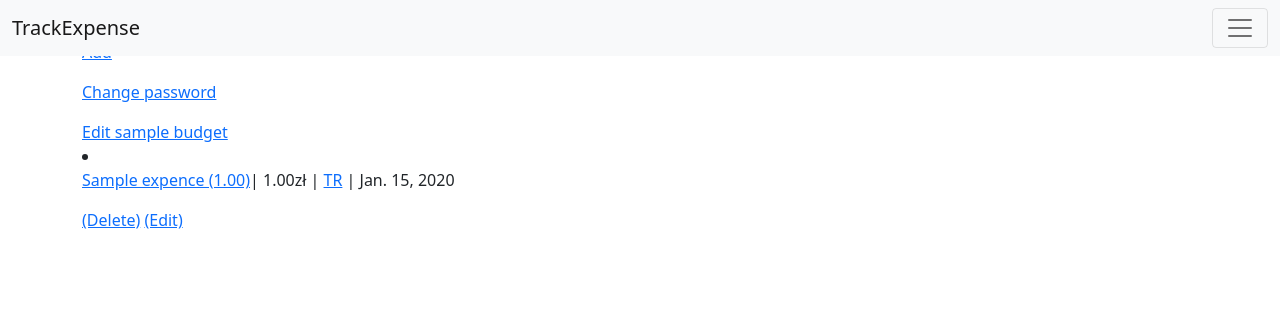
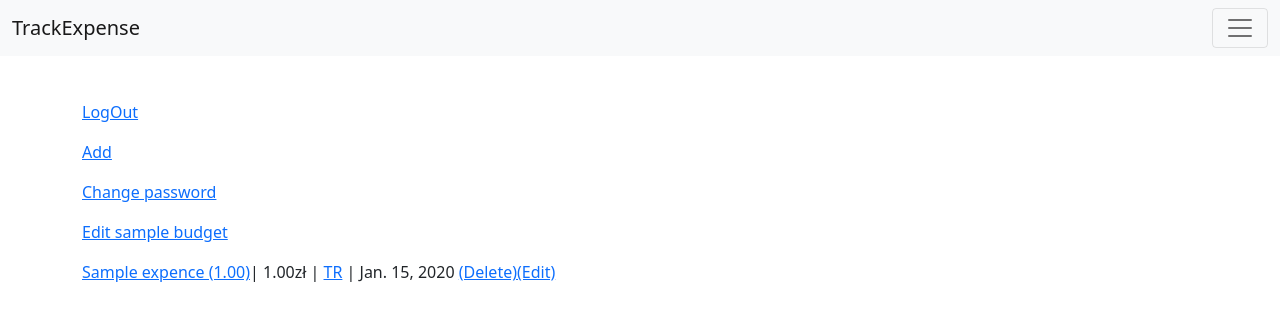
Before and after one commit to jankarolewskIT/TrackExpense, a Django app: page /viewer/ in a window 1280 px wide. Shown: the top 321 px of the page. Run offline with Django 3.2, Linux system fonts and the light colour scheme; a user stored in the database is signed in; tables that the repository leaves empty hold one stand-in row (values such as "Sample post").

Commit message:
fix base.html and profile.html

```diff
--- a/viewer/templates/base.html
+++ b/viewer/templates/base.html
@@ -33,7 +33,7 @@
                   {{ user.profile.budget }}
                 </a>
                 <ul class="dropdown-menu" aria-labelledby="offcanvasNavbarDropdown">
-                  <li><a class="dropdown-item" href="{% url "edit_budget" budget.id %}">Edit budget</a></li>
+                  <li><a class="dropdown-item" href="#">Edit budget</a></li>
                   <li><a class="dropdown-item" href="#">Another action</a></li>
                   <li>
                     <hr class="dropdown-divider">
@@ -62,8 +62,8 @@
       </div>
     </nav>
 
-<section class="container justify-content">
-    <div class="content">
+    <section class="container justify-content" style="padding-top: 100px">
+        <div class="content ">
             {% if user.is_authenticated %}
                 <p><a href="{% url "logout" %}">LogOut</a></p>
             {% else %}
--- a/viewer/templates/profile.html
+++ b/viewer/templates/profile.html
@@ -11,16 +11,16 @@
     <p><a href="{% url "change_password" %}">Change password</a></p>
     {% block expence_list %}
 
-        <a href="{% url "edit_budget" budget.id %}">Edit {{ user }} budget</a>
+        <p><a href="{% url "edit_budget" budget.id %}">Edit {{ user }} budget</a></p>
 
         {% for obj in expenses %}
-        <li>
-            <div>
-                <p><a href="{% url "expence_detail" obj.id %}">{{ obj }}</a>| {{ obj.value }}zł | <a href="{% url "category_detail" obj.category %}">{{ obj.category }}</a> | {{ obj.date }}</p>
+        <table class="table table-striped">
+            <tr class="table-primary">
+                <a href="{% url "expence_detail" obj.id %}">{{ obj }}</a>| {{ obj.value }}zł | <a href="{% url "category_detail" obj.category %}">{{ obj.category }}</a> | {{ obj.date }}
                 <a href="{% url "delete_expense" obj.id %}">(Delete)</a>
                 <a href="{% url "edit_expense" obj.id %}">(Edit)</a>
-            </div>
-        </li>
+            </tr>
+        </table>
         {% endfor %}
     {% endblock %}
 {% endblock %}
```
Lines whose indentation alone changed are shown as unchanged.
